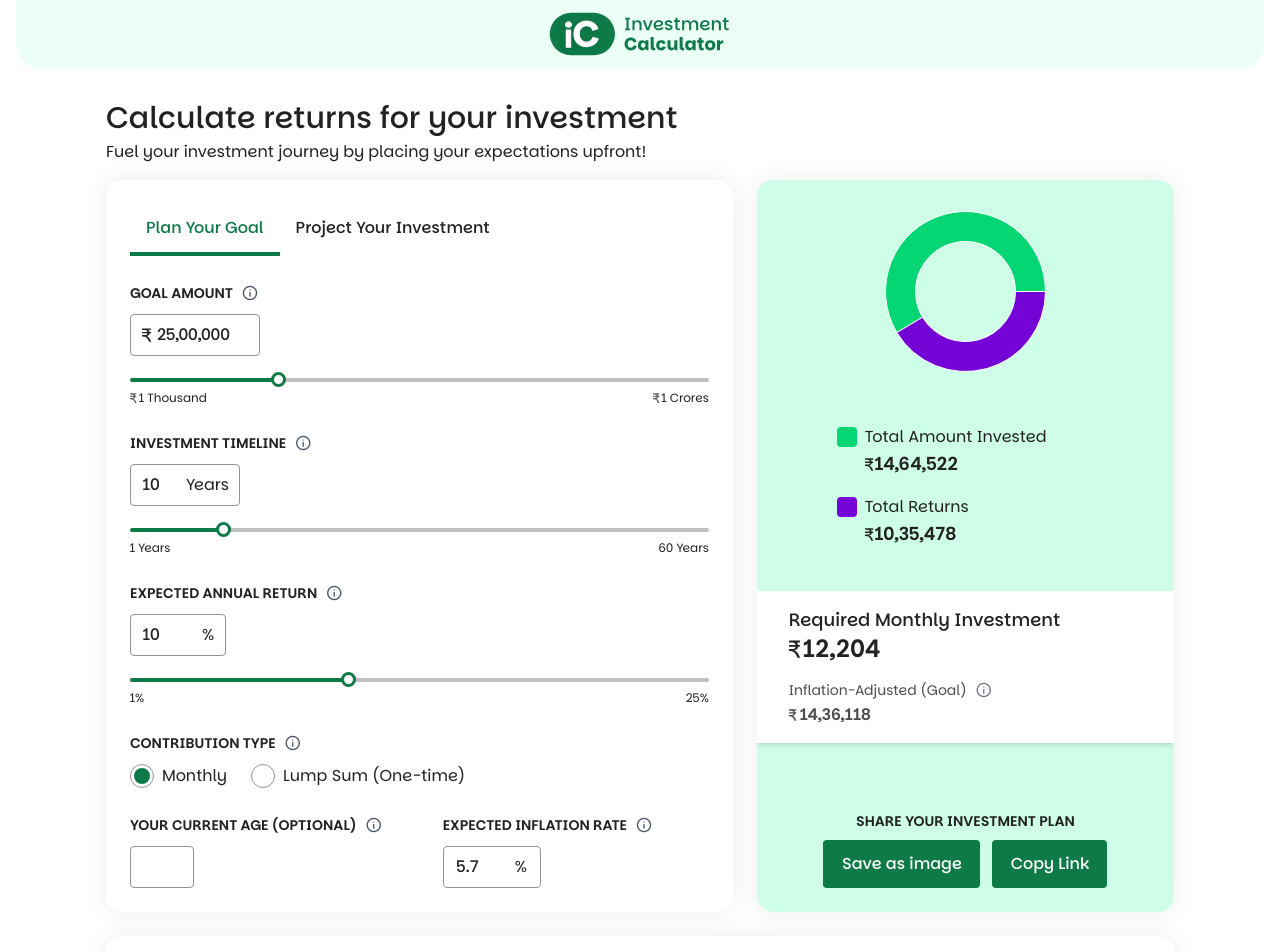
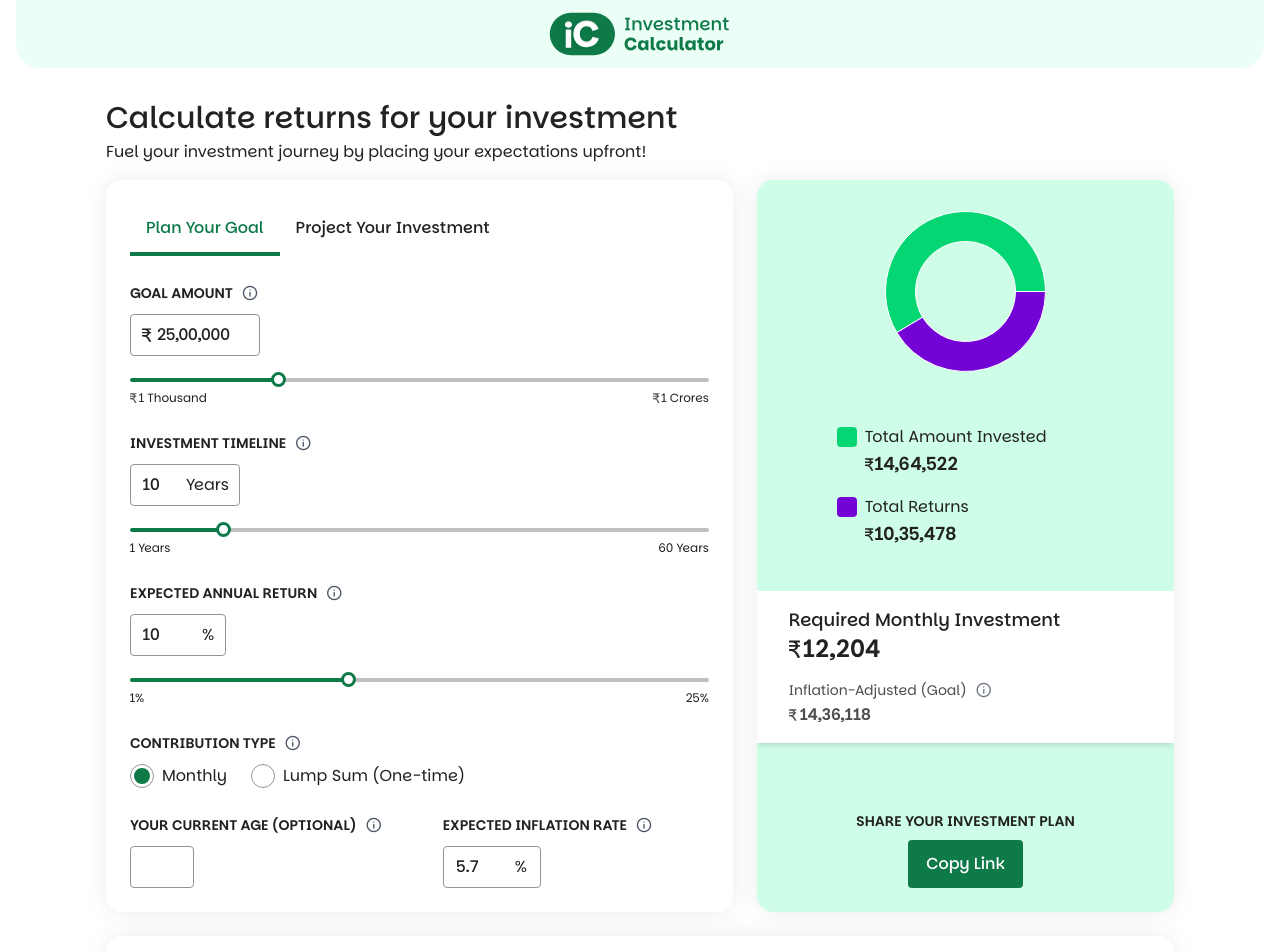
Before and after one commit to thegreatcodebender/investment-calculator, a React (Vite) app: page / in a window 1280 px wide. Shown: the top 952 px of the page. Built offline with nearby package versions, Linux system fonts and the light colour scheme.

Commit message:
add feature flag; disable share as image feature

```diff
--- a/src/components/ResultCard.tsx
+++ b/src/components/ResultCard.tsx
@@ -17,6 +17,7 @@ import GenerateImageButton from "./GenerateImageButton";
 import ResultPieChart from "./ResultPieChart";
 import useDebounce from "../hooks/useDebounce";
 import { useCurrencyLocale } from "../context/CurrencyContext";
+import { useFeatureFlag } from "../hooks/useFeatureFlag";
 
 const ResultCard = ({
   investmentState,
@@ -26,6 +27,8 @@ const ResultCard = ({
   const [copyBtnText, setCopyBtnText] = useState("Copy Link");
   const [isCopyBtnDisabled, setIsCopyBtnDisabled] = useState(false);
   const [currencyLocale] = useCurrencyLocale();
+  const isSaveAsImageFeatureEnabled = useFeatureFlag("saveAsImage");
+  const isCopyLinkFeatureEnabled = useFeatureFlag("shareAsLink");
 
   const { getShareableLink } = useInvestmentParams();
   const amount = investmentState.amount;
@@ -190,6 +193,7 @@ const ResultCard = ({
           Share your investment plan
         </h3>
         <div className="px-3 flex flex-wrap gap-3 items-center justify-center">
+          {isSaveAsImageFeatureEnabled && (
             <GenerateImageButton
               pieData={pieData}
               investmentState={investmentState}
@@ -198,6 +202,8 @@ const ResultCard = ({
               inflationAdjustedValue={inflationAdjustedValue}
               isGoalSelected={isGoalSelected}
             />
+          )}
+          {isCopyLinkFeatureEnabled && (
             <Button
               btnType="primary"
               onClick={handleCopyLink}
@@ -206,6 +212,7 @@ const ResultCard = ({
             >
               {copyBtnText}
             </Button>
+          )}
         </div>
       </div>
     </Card>
--- /dev/null
+++ b/src/constants/featureFlags.ts
@@ -0,0 +1,8 @@
+interface FEATURE_FLAGS {
+  [key: string]: boolean;
+}
+
+export const FEATURE_FLAGS: FEATURE_FLAGS = {
+  saveAsImage: false,
+  shareAsLink: true,
+};
--- /dev/null
+++ b/src/hooks/useFeatureFlag.ts
@@ -0,0 +1,9 @@
+import { FEATURE_FLAGS } from "../constants/featureFlags";
+
+/** Check if feature is enabled */
+export const useFeatureFlag = (featureFlag: string) => {
+  if (FEATURE_FLAGS[featureFlag] === undefined) {
+    throw new Error(`Unknown feature flag: ${featureFlag}`);
+  }
+  return FEATURE_FLAGS[featureFlag];
+};
```
Lines whose indentation alone changed are shown as unchanged.
